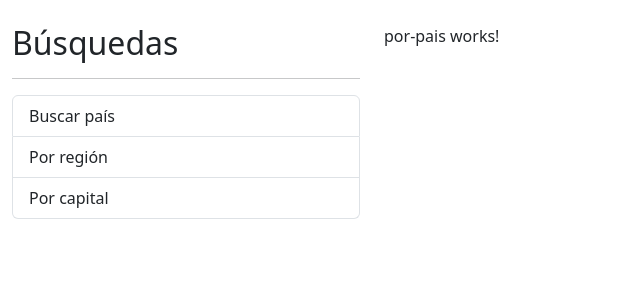
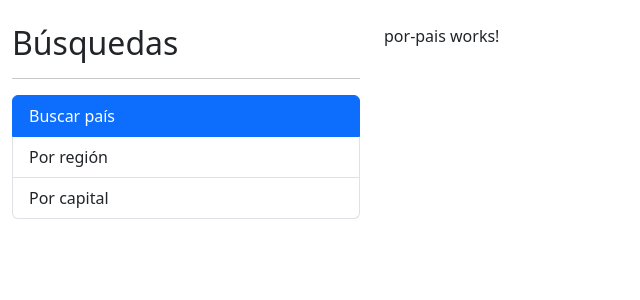
Before and after one commit to pmezquita/angular-paises, an Angular app: page / in a window 1280 px wide. Shown: the top 300 px of the page, without its empty margins (0-640 px from the left). Built offline with nearby package versions, Linux system fonts and the light colour scheme.

Commit message:
[ADD] RouterLink

```diff
--- a/src/app/app.component.html
+++ b/src/app/app.component.html
@@ -4,9 +4,28 @@
     <h2>Búsquedas</h2>
     <hr>
     <ul class="list-group">
-      <li class="list-group-item">Buscar país</li>
-      <li class="list-group-item">Por región</li>
-      <li class="list-group-item">Por capital</li>
+
+      <li routerLink=""
+          routerLinkActive="active"
+          [routerLinkActiveOptions]="{exact: true}"
+          class="list-group-item"
+      >
+        Buscar país
+      </li>
+
+      <li routerLink="region"
+          routerLinkActive="active"
+          class="list-group-item"
+      >
+        Por región
+      </li>
+
+      <li routerLink="capital"
+          routerLinkActive="active"
+          class="list-group-item"
+      >
+        Por capital
+      </li>
     </ul>
   </div>
 
```
